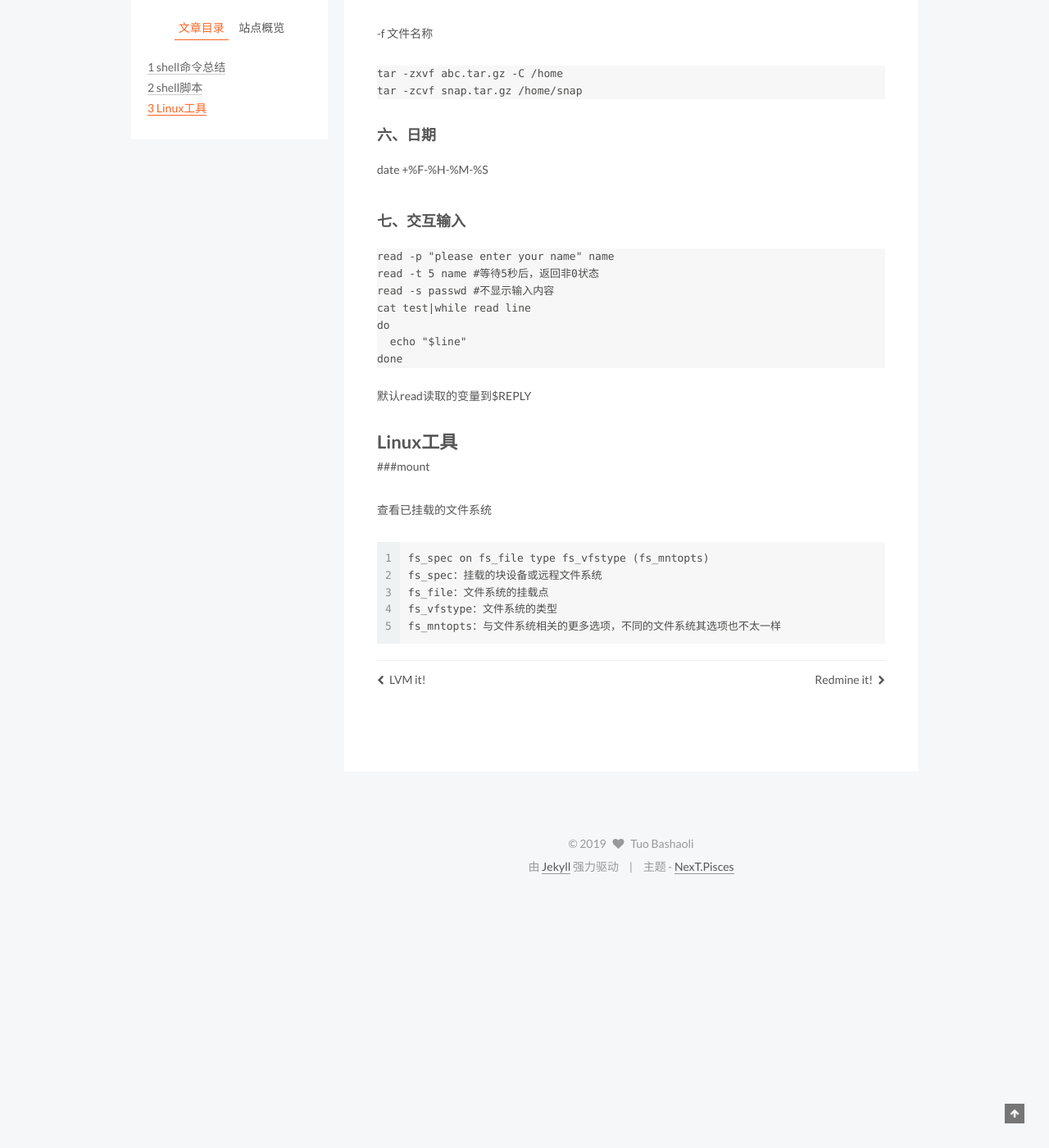
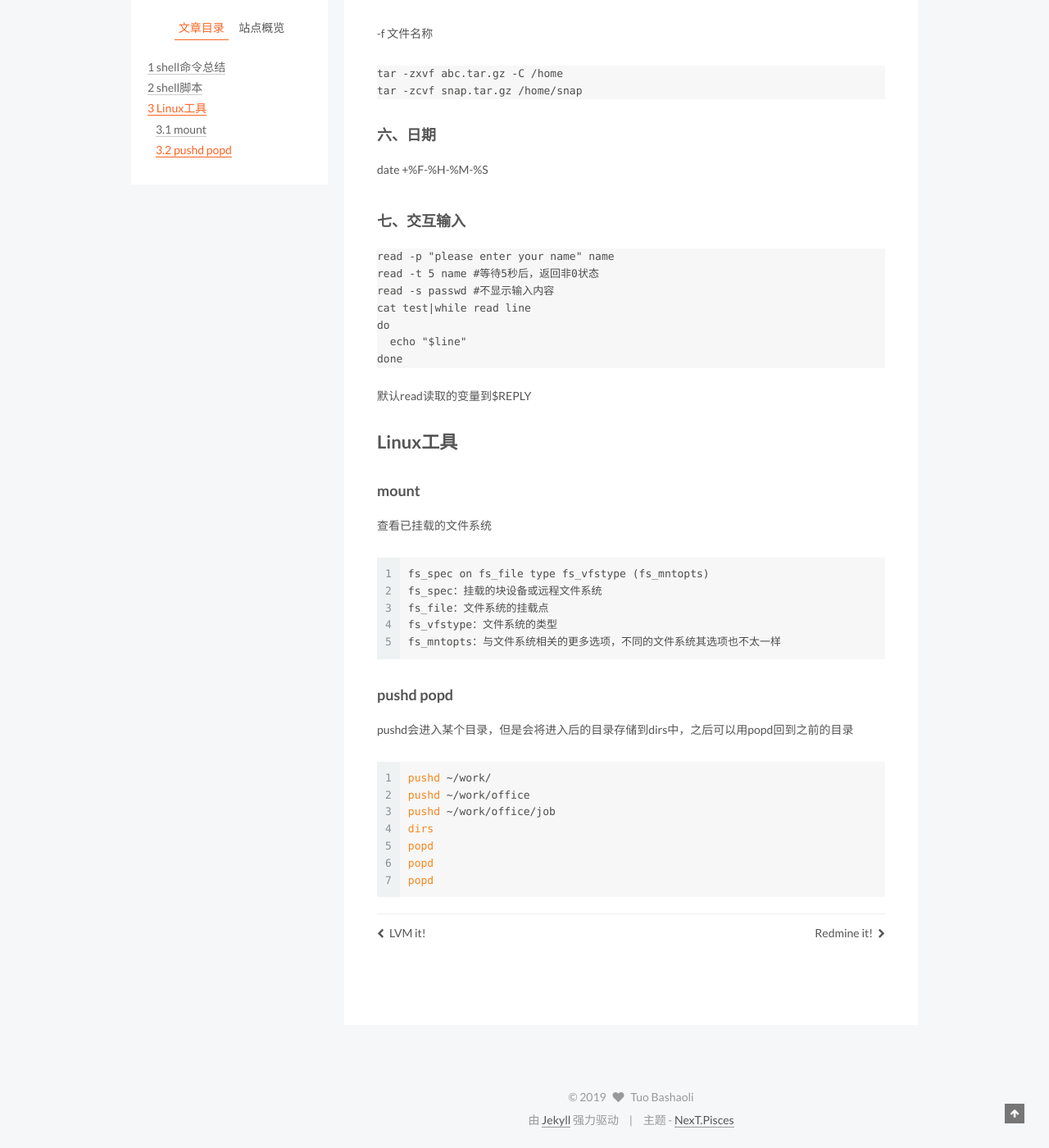
Before and after one commit to tuobashaoli/tuobashaoli.github.io, a Jekyll site: the page built from _posts/2019-04-06-shell.markdown, in a window 1280 px wide and 1400 px high, scrolled down 5075 px. Shown: the whole window at 82% size. Built offline with Jekyll 4.4.1, drawn with Linux system fonts in a browser that asks for light colours; comment, search, counter and statistics services are not loaded; before the commit the page ends 6166 px from its top, so only the background shows below that.

Commit message:
update shell

````diff
--- a/_posts/2019-04-06-shell.markdown
+++ b/_posts/2019-04-06-shell.markdown
@@ -243,7 +243,7 @@ done
 Linux工具
 =========
 
-###mount
+### mount
 
 查看已挂载的文件系统
 
@@ -254,3 +254,17 @@ fs_file：文件系统的挂载点
 fs_vfstype：文件系统的类型
 fs_mntopts：与文件系统相关的更多选项，不同的文件系统其选项也不太一样
 ```
+
+### pushd popd
+
+pushd会进入某个目录，但是会将进入后的目录存储到dirs中，之后可以用popd回到之前的目录
+
+```shell
+pushd ~/work/
+pushd ~/work/office
+pushd ~/work/office/job
+dirs
+popd
+popd
+popd
+```
````
